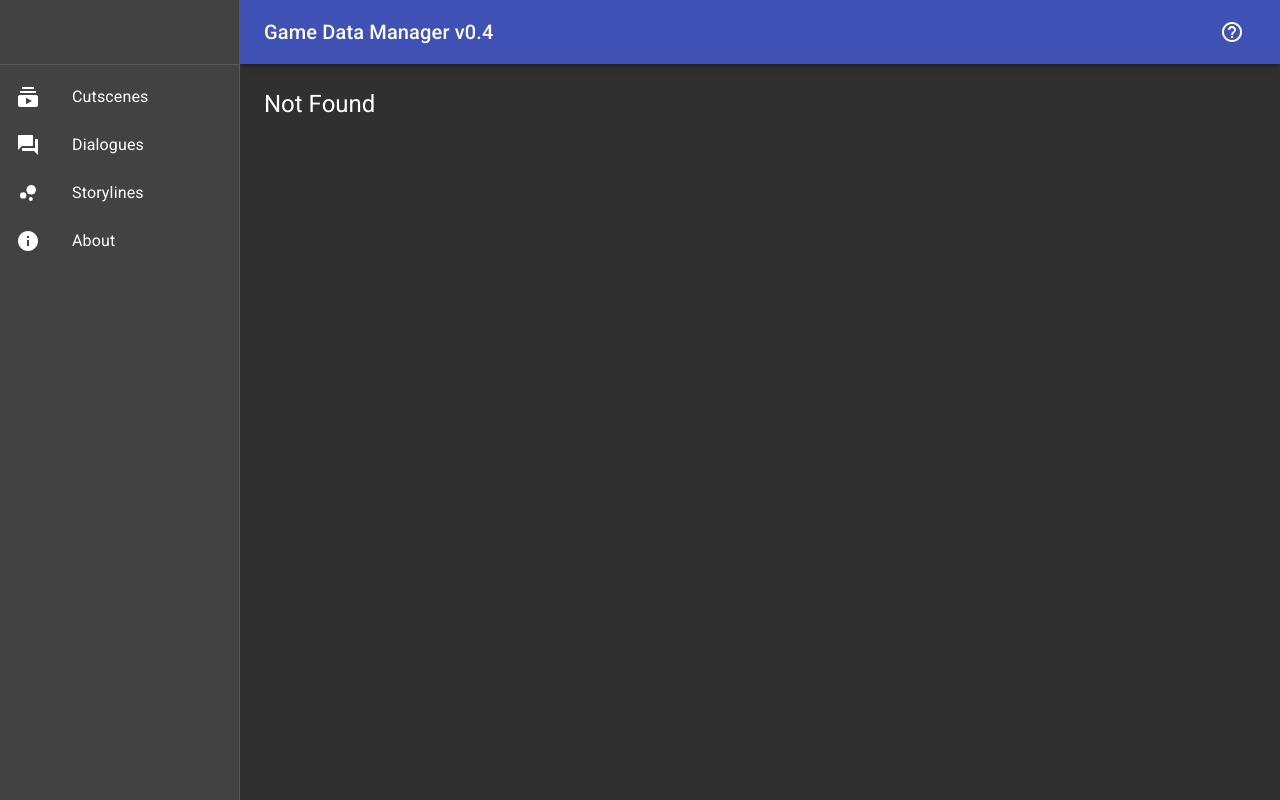
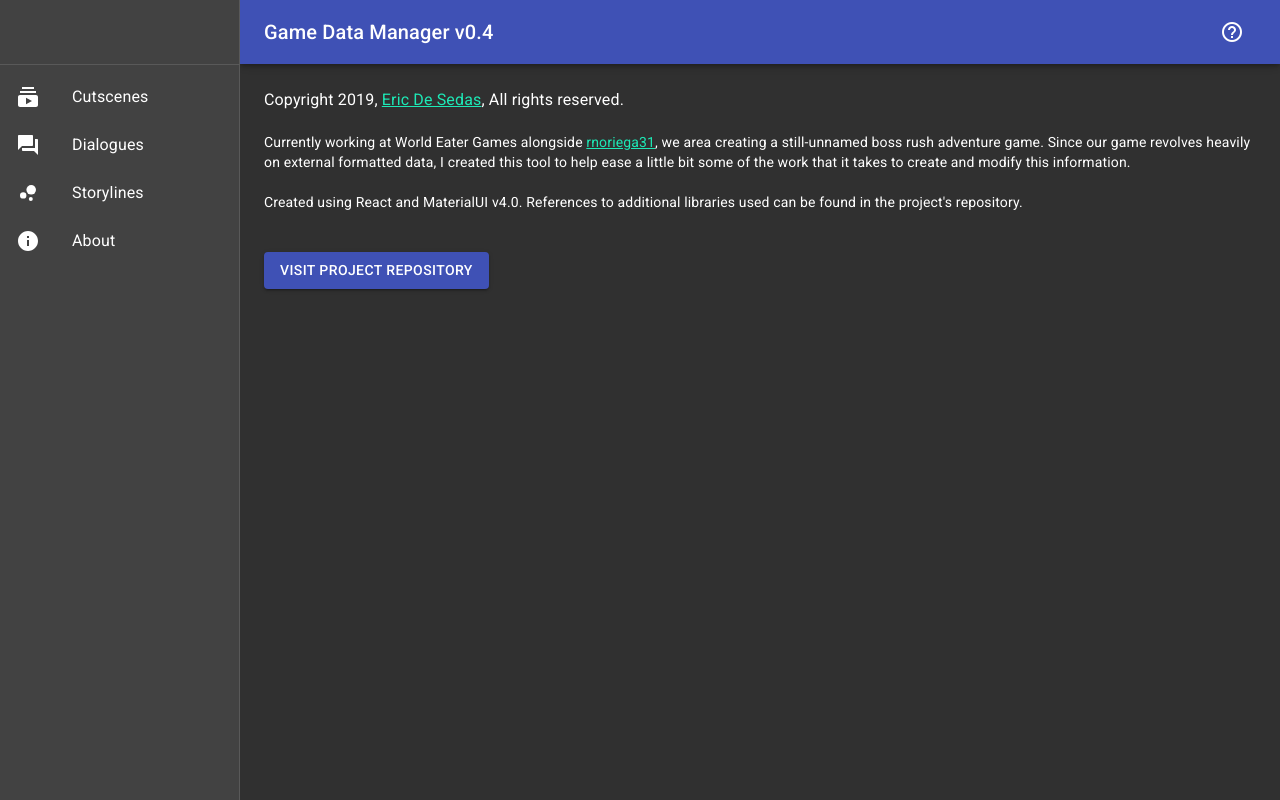
Before and after one commit to ericdsw/g_data_handler, a React (Create React App) app: page /about in a window 1280 px wide. Before the commit this address had no page. Built offline with nearby package versions, Linux system fonts and the light colour scheme; what normalizr would draw is missing.

Commit message:
Add about page and update readme.md

```diff
--- /dev/null
+++ b/src/components/pages/about/AboutPage.js
@@ -0,0 +1,43 @@
+import React from 'react';
+import { Typography, Button } from '@material-ui/core';
+import { makeStyles } from '@material-ui/styles';
+
+const styles = theme => ({
+    link: {
+        color: theme.palette.secondary.main
+    }
+});
+
+const AboutPage = props => {
+
+    const classes = makeStyles(styles)();
+
+    return (
+        <React.Fragment>
+            <Typography variant='body1'>
+                Copyright 2019, <a href='https://github.com/ericdsw' className={classes.link}>Eric De Sedas</a>, All rights reserved.
+            </Typography>
+            <br />
+            <Typography variant='body2'>
+                Currently working at World Eater Games alongside <a className={classes.link} href='https://github.com/rnoriega31'>rnoriega31</a>, we area creating a still-unnamed boss rush adventure game.
+                Since our game revolves heavily on external formatted data, I created this tool to help ease a little bit some
+                of the work that it takes to create and modify this information.
+            </Typography>
+            <br />
+            <Typography variant='body2'>
+                Created using React and MaterialUI v4.0. References to additional
+                libraries used can be found in the project's repository.
+            </Typography>
+            <br /><br />
+            <Button
+                href='https://github.com/ericdsw/g_data_handler'
+                color='primary'
+                variant='contained'
+            >
+                Visit Project Repository
+            </Button>
+        </React.Fragment>
+    );
+}
+
+export default AboutPage;
--- /dev/null
+++ b/src/components/pages/about/index.js
@@ -0,0 +1,5 @@
+import AboutPage from './AboutPage';
+
+export {
+    AboutPage
+}
--- a/src/components/pages/index.js
+++ b/src/components/pages/index.js
@@ -2,10 +2,12 @@ import { DialoguePage } from './dialogues';
 import { CutscenePage } from './cutscene';
 import { StorylinePage } from './storylines';
 import { NotFound } from './notFound';
+import { AboutPage } from './about';
 
 export {
     DialoguePage,
     CutscenePage,
     StorylinePage,
-    NotFound
+    NotFound,
+    AboutPage
 }
--- a/src/router/index.js
+++ b/src/router/index.js
@@ -8,6 +8,7 @@ import {
     DialoguePage,
     StorylinePage,
     NotFound,
+    AboutPage
 } from '../components/pages';
 
 export const fallbackRoute = {
@@ -39,7 +40,7 @@ export default [
     {
         path: '/about',
         exact: true,
-        component: NotFound,
+        component: AboutPage,
         icon: <InfoIcon />,
         text: 'About',
     }
```
Also changed, not shown: 1 other file (tests, documents, lock files or other folders).
